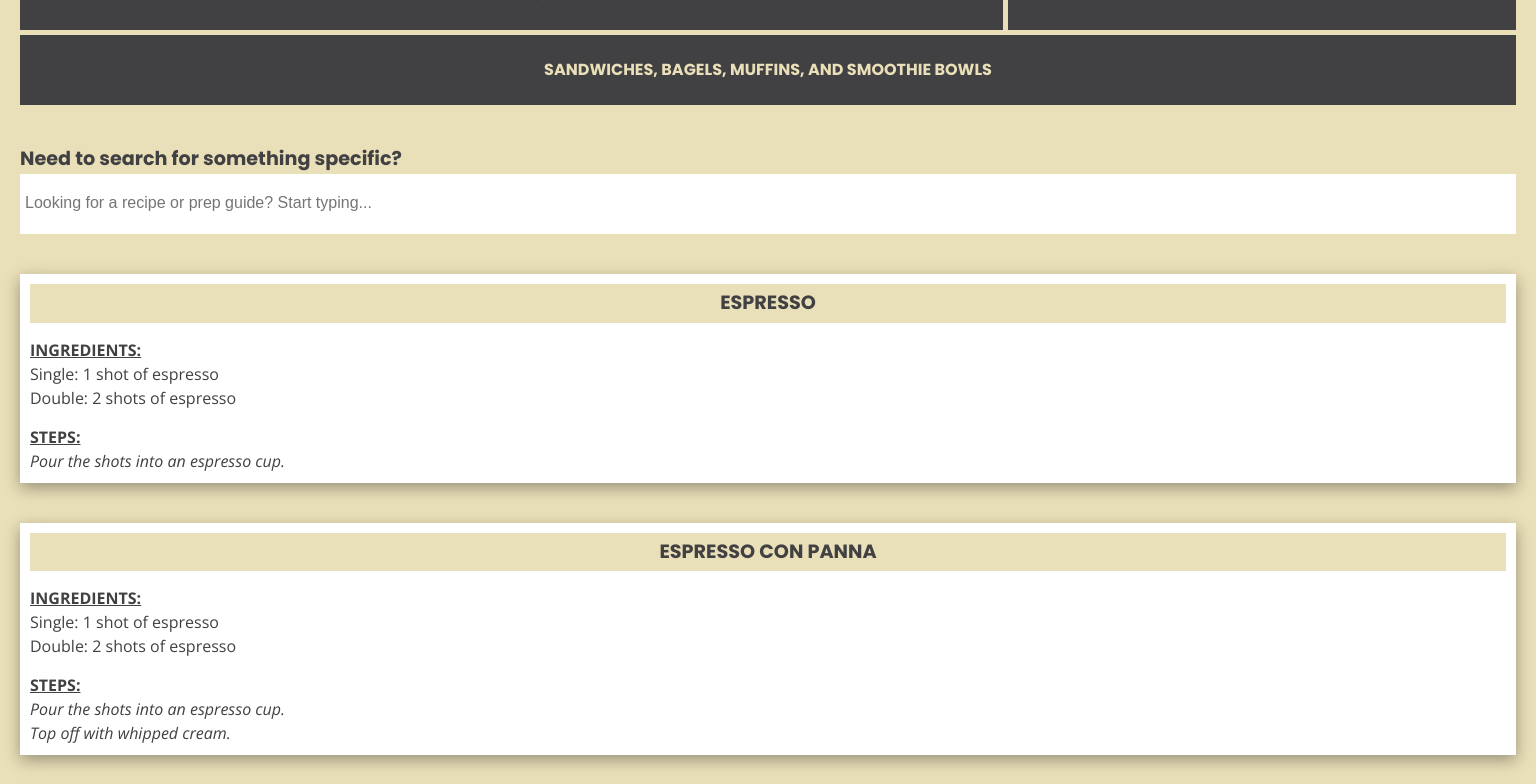
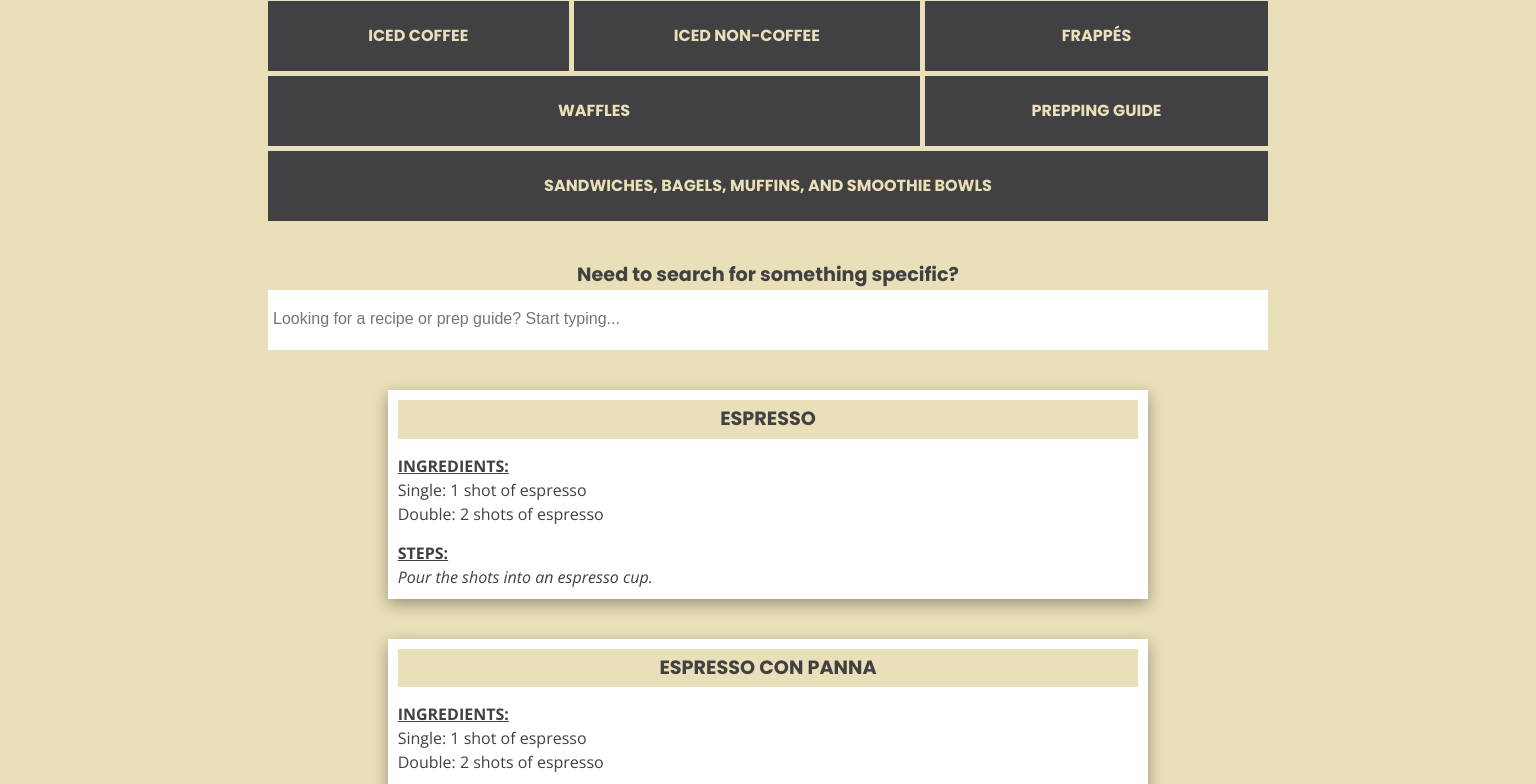
Before and after one commit to johannesvihavainen/bsc_recipes, a React (Vite) app: page / in a window 1536 px wide. Shown: the part 1180-1964 px from the top of the page. Built offline with nearby package versions, Linux system fonts and the light colour scheme.

Commit message:
updated styling in app.css and img sources in app.jsx

```diff
--- a/src/App.css
+++ b/src/App.css
@@ -228,3 +228,56 @@ header h1 {
 .prepping {
   display: none;
 }
+
+
+
+
+
+
+@media (min-width: 1440px) {
+  header {
+    justify-content: center;
+  }
+
+  .black-sheep-cover-photo {
+    height: 980px;
+  }
+
+  .navbar ul {
+    width: 1000px;
+  }
+
+  .navbar {
+    display: flex;
+    align-items: center;
+    justify-content: center;
+  }
+
+  #home {
+    display: flex;
+    flex-direction: column;
+    align-items: center;
+    justify-content: center;
+  }
+
+  .search-bar {
+    display: flex;
+    flex-direction: column;
+    align-items: center;
+  }
+
+  .search-bar input {
+    width: 1000px;
+  }
+
+  .recipes-container {
+    justify-content: center;
+    width: 1000px;
+    align-items: center;
+  }
+
+
+
+
+
+}
--- a/src/App.jsx
+++ b/src/App.jsx
@@ -3,7 +3,7 @@ import './App.css'
 import Navbar from './Navbar';
 import SearchFunctionality from './SearchFunctionality';
 import bscLogo from "./assets/bsc_logo.png";
-import bscCover from "./assets/black_sheep_cover.jpg";
+import bscCover from "./assets/bsc_cover_2.jpg";
 import packagingGuide1 from "./assets/packaging_guide_1.jpg";
 import packagingGuide2 from "./assets/packaging_guide_2.png";
 import packagingGuide3 from "./assets/packaging_guide_3.png";
```
Also changed, not shown: src/assets/bsc_cover_2.jpg (added), src/assets/bsc_cover_3.webp (added).
